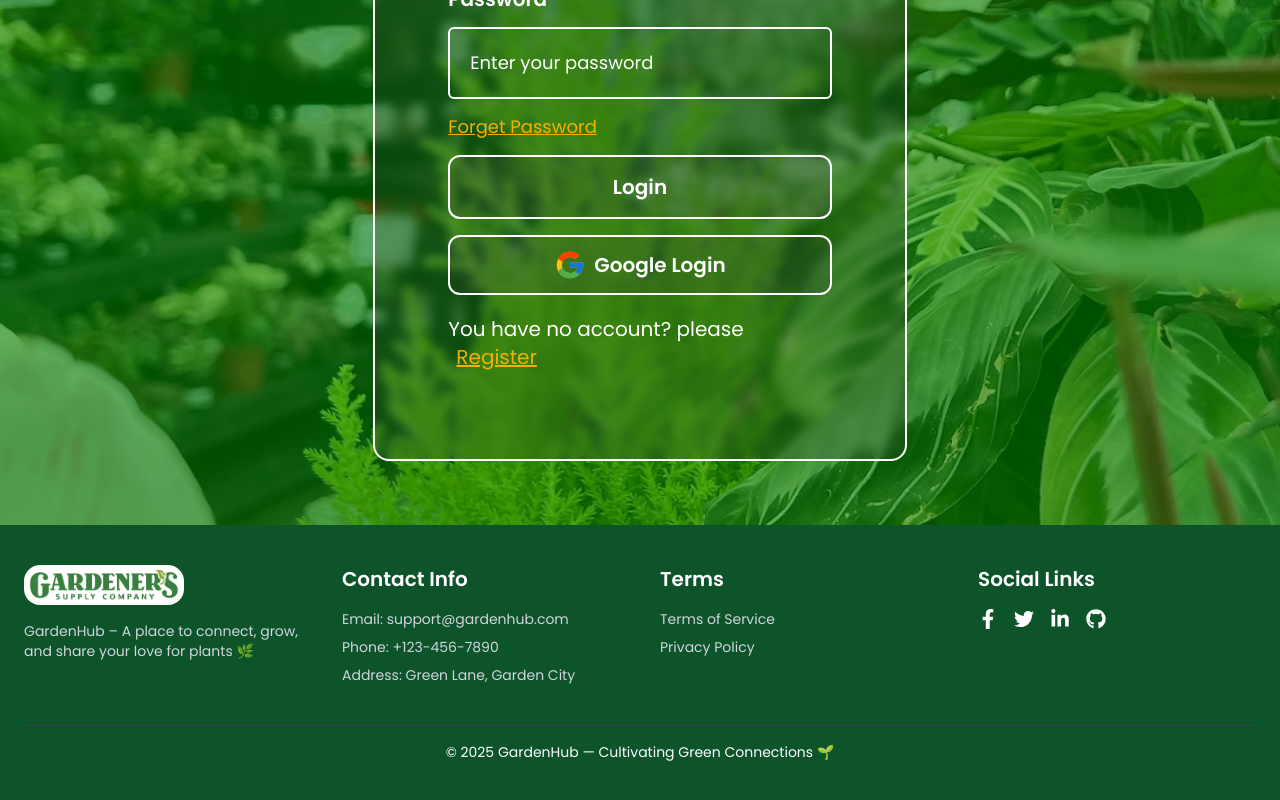
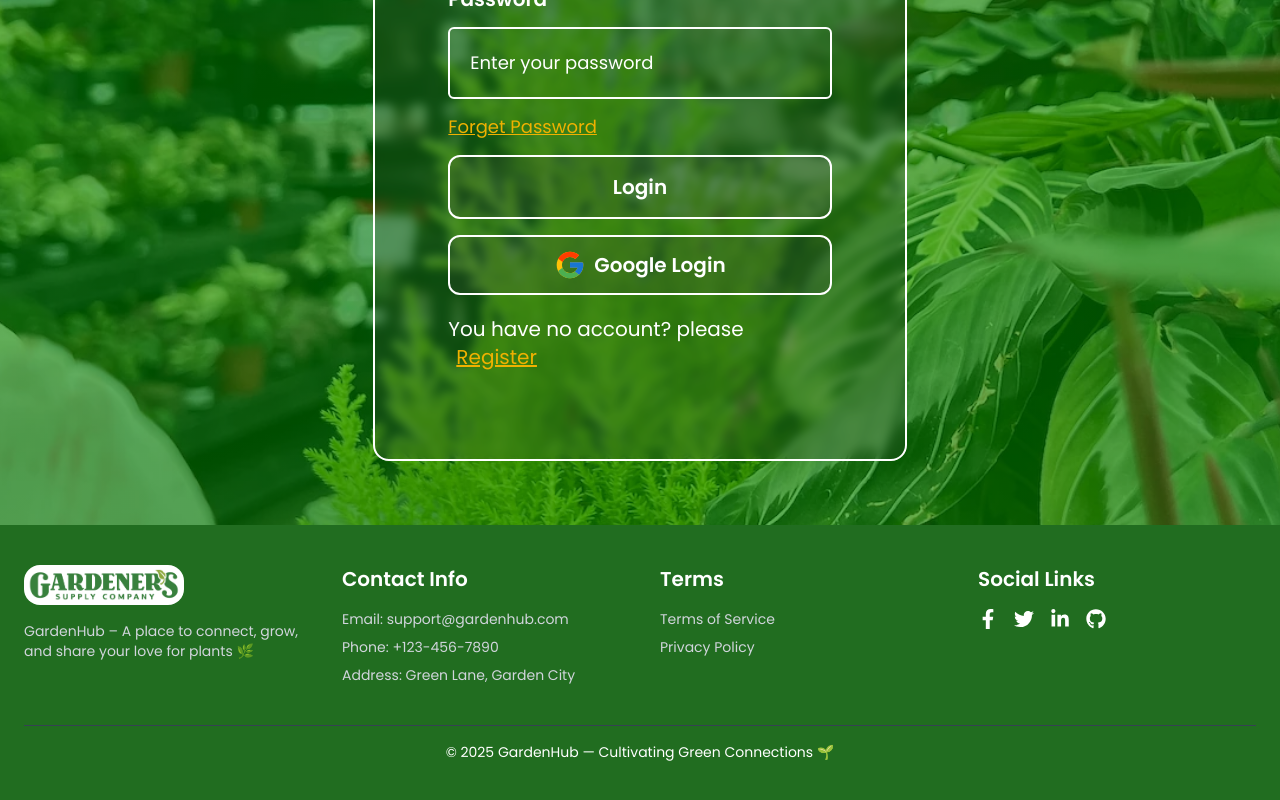
Before and after one commit to mohammadnobin/garden-ten-client, a React (Vite) app: page /signin in a window 1280 px wide. Shown: the part 559-1359 px from the top of the page. Built offline with nearby package versions, Linux system fonts and the light colour scheme; no server answers.

Commit message:
fynally done

```diff
--- a/src/components/Footer.jsx
+++ b/src/components/Footer.jsx
@@ -6,7 +6,7 @@ const Footer = () => {
   const navigate = useNavigate();
 
   return (
-    <footer className="bg-green-900 text-white py-10 px-6 mt-16 dark:bg-black dark:border-t-2 dark:border-white">
+    <footer className="bg-green text-white py-10 px-6 mt-16 dark:bg-black dark:border-t-2 dark:border-white">
       <div className="container mx-auto grid grid-cols-1 md:grid-cols-4 gap-10 text-center md:text-left">
         {/* Logo & About */}
         <div>
```
